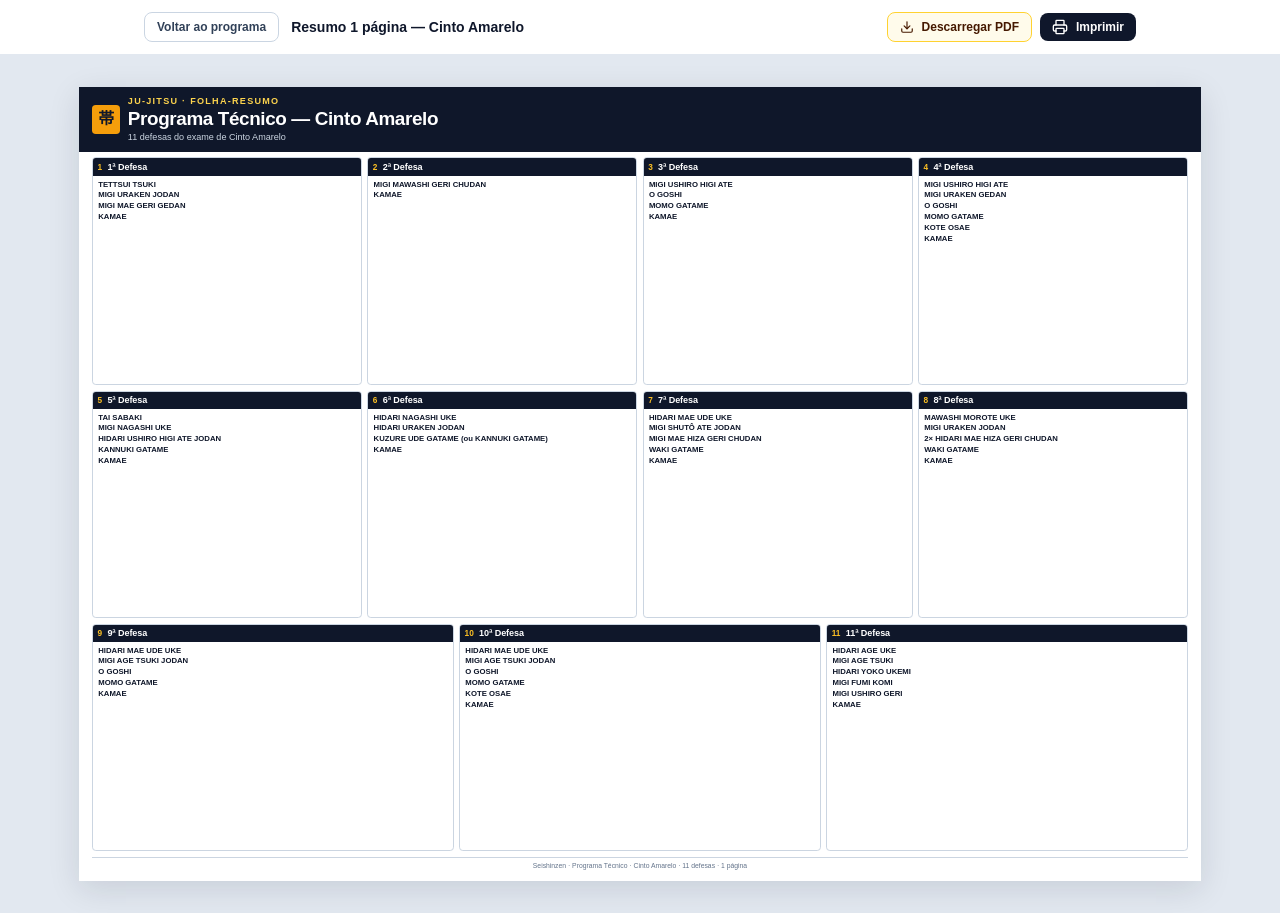
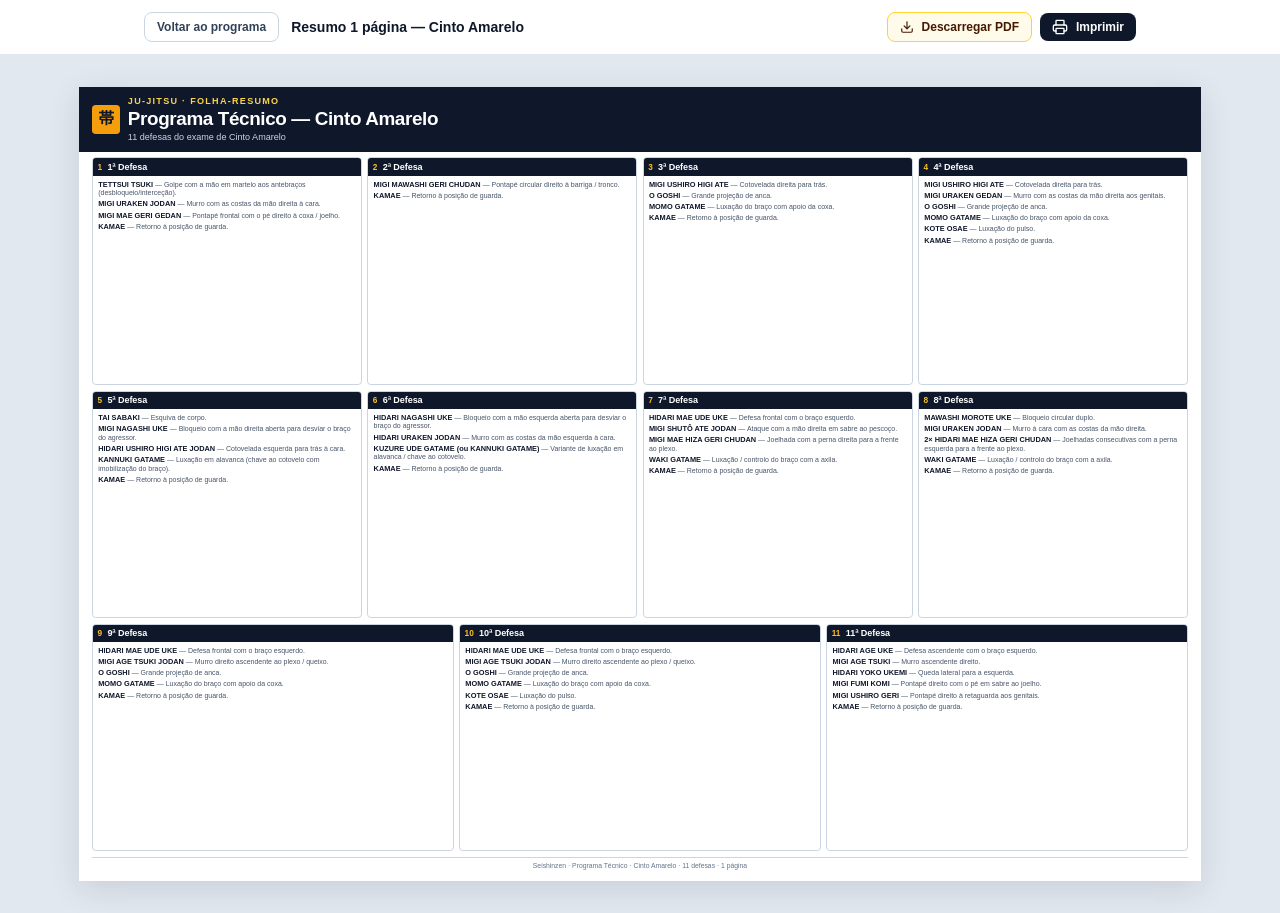
Before and after one commit to magalhaesals/seishinzen, a Next.js app: page /faixa-amarela/resumo in a window 1280 px wide. Built offline with nearby package versions, Linux system fonts and the light colour scheme.

Commit message:
Include technique descriptions in Cinto Amarelo PDF
Co-authored-by: Antonio Magalhães <magalhaesals@users.noreply.github.com>

```diff
--- a/src/app/faixa-amarela/resumo/cinto-resumo-print.css
+++ b/src/app/faixa-amarela/resumo/cinto-resumo-print.css
@@ -137,15 +137,20 @@
 }
 
 .cinto-resumo-list li {
-  font-size: 2mm;
-  line-height: 1.2;
+  font-size: 1.85mm;
+  line-height: 1.25;
   color: #334155;
 }
 
 .cinto-resumo-list strong {
   color: #0f172a;
   font-weight: 800;
-  font-size: 2.05mm;
+  font-size: 1.95mm;
+}
+
+.cinto-resumo-desc {
+  color: #475569;
+  font-weight: 500;
 }
 
 .cinto-resumo-footer {
--- a/src/app/faixa-amarela/resumo/page.tsx
+++ b/src/app/faixa-amarela/resumo/page.tsx
@@ -48,6 +48,10 @@ export default function CintoAmareloResumoPage() {
                         {tech.count ? `${tech.count}× ` : ""}
                         {tech.romaji}
                       </strong>
+                      <span className="cinto-resumo-desc">
+                        {" — "}
+                        {tech.description}
+                      </span>
                     </li>
                   ))}
                 </ol>
```
Also changed, not shown: 1 other file (tests, documents, lock files or other folders).
